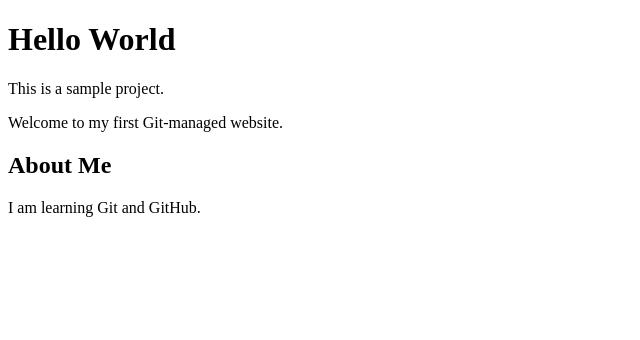
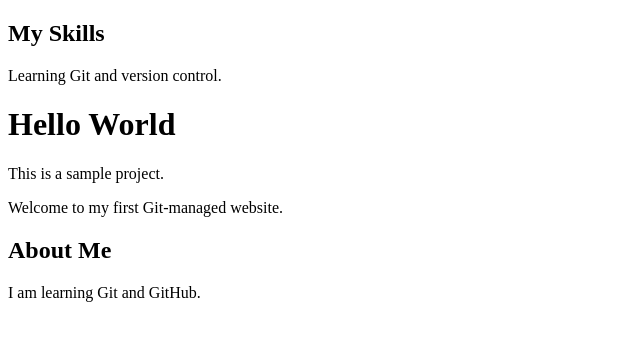
Before and after one commit to karthikeyanD07/project-html, a plain HTML site: page index.html in a window 1280 px wide. Shown: the whole page, without its empty margins (0-640 px from the left). Drawn offline with Linux system fonts and the light colour scheme.

Commit message:
Add skills section

```diff
--- a/index.html
+++ b/index.html
@@ -3,6 +3,10 @@
 <head>
   <title>My Project</title>
 </head>
+<section id="skills">
+  <h2>My Skills</h2>
+  <p>Learning Git and version control.</p>
+</section>
 <body>
   <h1>Hello World</h1>
   <p>This is a sample project.</p>
```
